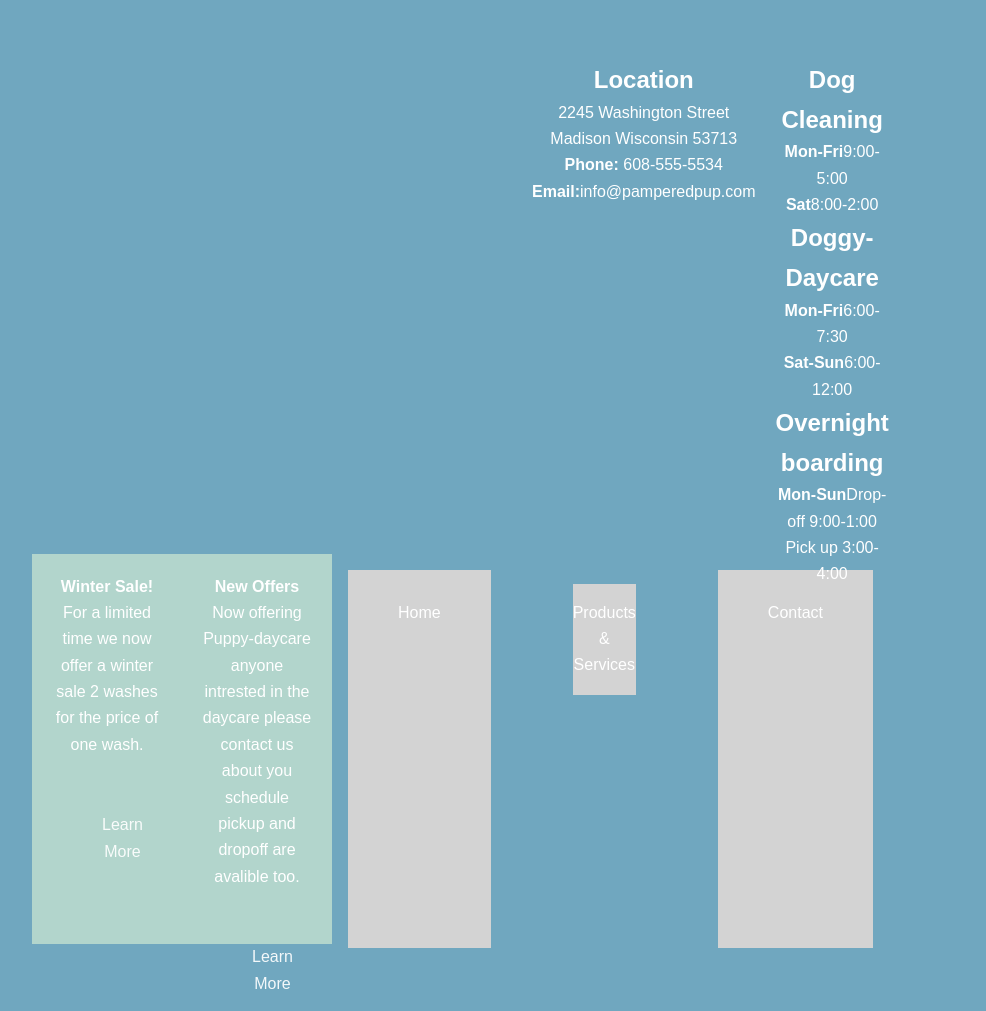
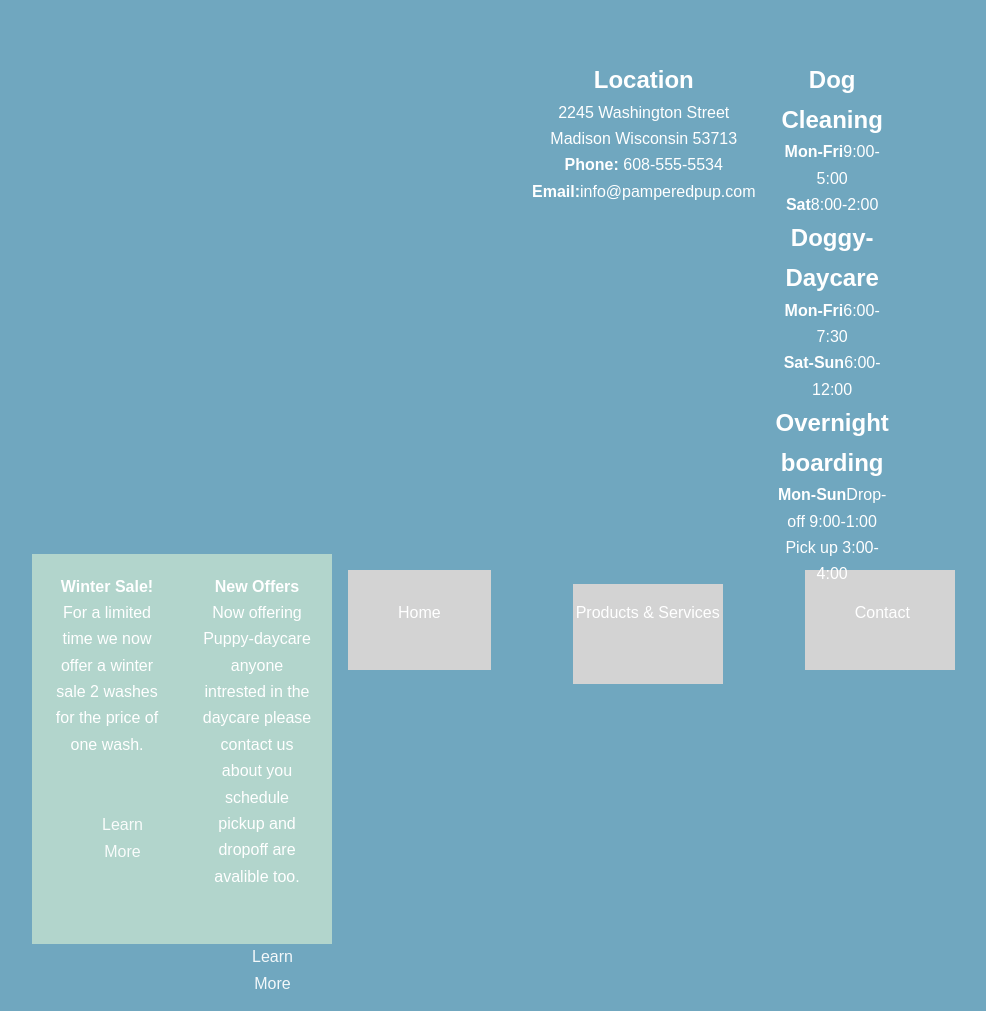
Before and after one commit to Peterdesmidt/ThePamperedPup, a plain HTML site: page contactus.html in a window 1280 px wide. Shown: the whole page, without its empty margins (248-1234 px from the left). Drawn offline with Linux system fonts and the light colour scheme; some packages are replaced by stand-ins of ours; grey boxes are pictures that could not be loaded.

Commit message:
Update style.css

```diff
--- a/style.css
+++ b/style.css
@@ -138,21 +138,24 @@ background-color:#70A7BF;
 
 }
 .menu-item {
-  flex: 1;
+  flex:1;
   text-align: center;
   color: white;
   background-color:lightgrey;
-  box-sizing: border-box;
+  box-sizing:border-box;
   line-height: 1.65;
   padding: 1em 0em;
   margin: 1em;
   flex-basis: 30%;
   transition-property: background-color, border-radius;
   transition-duration: 2s, 1s;
+  width:150px;
+  height:100px;
+
 }
 
 .menu-layout {
-  display: flex;
+  flex:1;
   margin: 0px auto;
   max-width: 930px;
   width: 100%;
```
